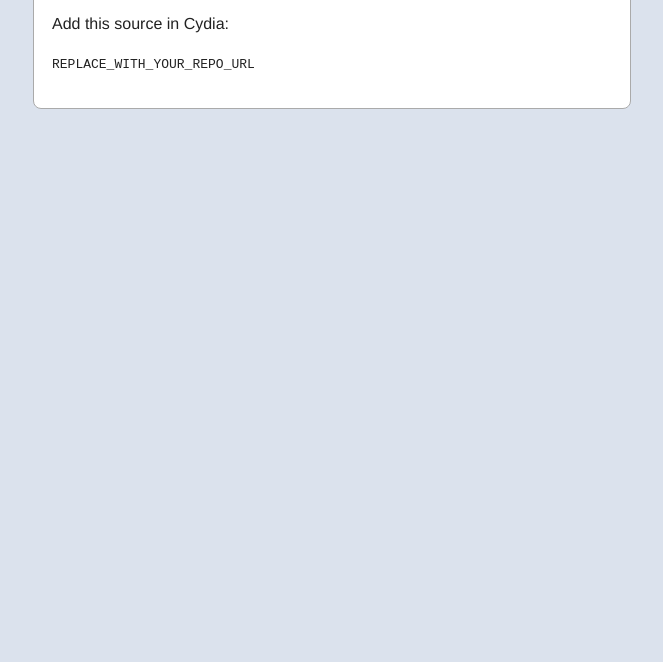
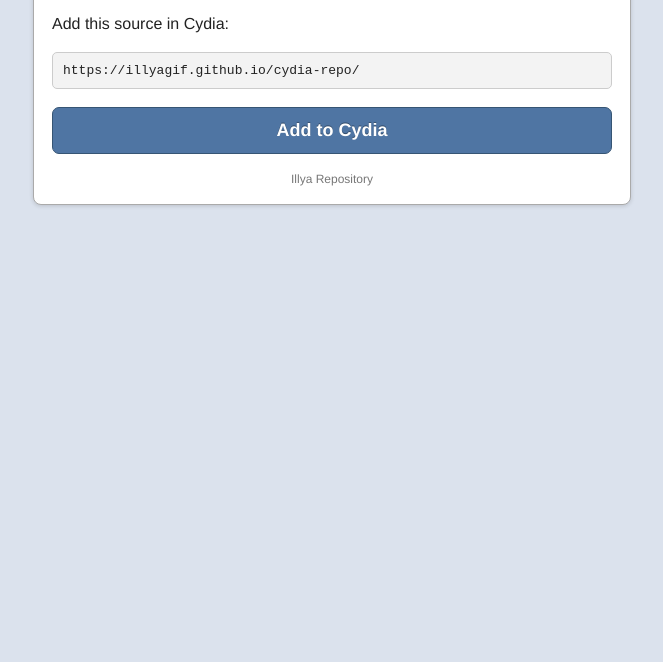
Before and after one commit to IllyaGIF/repo, a plain HTML site: page index.html in a window 1280 px wide. Shown: the part 138-800 px from the top of the page, without its empty margins (308-971 px from the left). Drawn offline with Linux system fonts and the light colour scheme.

Commit message:
Revise content and styles in index.html

```diff
--- a/index.html
+++ b/index.html
@@ -4,16 +4,106 @@
 <meta charset="utf-8">
 <meta name="viewport" content="width=device-width, initial-scale=1">
 <title>Illya Repository</title>
+
 <style>
-body{font-family:Helvetica,Arial,sans-serif;background:#dbe2ed;color:#222;margin:0;padding:20px} .box{max-width:560px;margin:30px auto;background:#fff;border:1px solid #aaa;border-radius:8px;padding:18px} h1{font-size:24px;margin:0 0 12px} p{line-height:1.4} code{word-break:break-all}
+body {
+    font-family: Helvetica, Arial, sans-serif;
+    background: #dbe2ed;
+    color: #222;
+    margin: 0;
+    padding: 20px;
+}
+
+.box {
+    max-width: 560px;
+    margin: 30px auto;
+    background: #fff;
+    border: 1px solid #aaa;
+    border-radius: 8px;
+    padding: 18px;
+    box-shadow: 0 1px 4px rgba(0,0,0,0.15);
+}
+
+h1 {
+    font-size: 24px;
+    margin: 0 0 12px;
+}
+
+p {
+    line-height: 1.4;
+}
+
+code {
+    display: block;
+    word-break: break-all;
+    background: #f3f3f3;
+    border: 1px solid #ccc;
+    border-radius: 5px;
+    padding: 10px;
+    margin-top: 8px;
+}
+
+.add-cydia {
+    display: block;
+    text-align: center;
+    margin-top: 18px;
+    padding: 12px 16px;
+
+    background: #4f75a3;
+    color: #fff;
+
+    text-decoration: none;
+    font-size: 18px;
+    font-weight: bold;
+
+    border: 1px solid #365574;
+    border-radius: 7px;
+
+    text-shadow: 0 -1px 0 rgba(0,0,0,0.35);
+}
+
+.add-cydia:active {
+    background: #385d86;
+}
+
+.footer {
+    margin-top: 18px;
+    font-size: 12px;
+    color: #777;
+    text-align: center;
+}
 </style>
+
 </head>
+
 <body>
+
 <div class="box">
+
 <h1>Illya Repository</h1>
-<p>Cydia repository for legacy iOS devices.</p>
-<p>Add this source in Cydia:</p>
-<p><code>REPLACE_WITH_YOUR_REPO_URL</code></p>
+
+<p>
+Cydia repository for legacy iOS devices.
+</p>
+
+<p>
+Add this source in Cydia:
+</p>
+
+<code>https://illyagif.github.io/cydia-repo/</code>
+
+<a
+    class="add-cydia"
+    href="cydia://url/https://cydia.saurik.com/api/share#?source=https://illyagif.github.io/cydia-repo/"
+>
+    Add to Cydia
+</a>
+
+<div class="footer">
+Illya Repository
 </div>
+
+</div>
+
 </body>
 </html>
```
